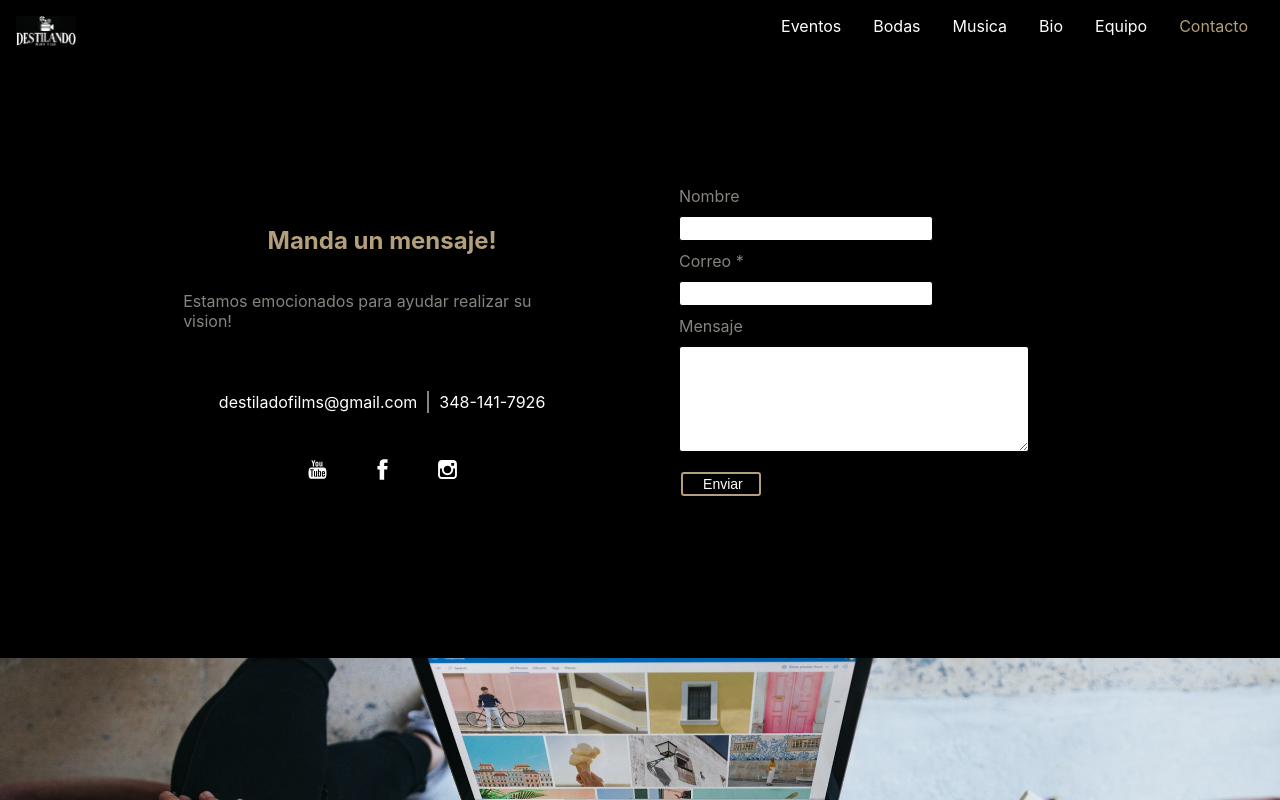
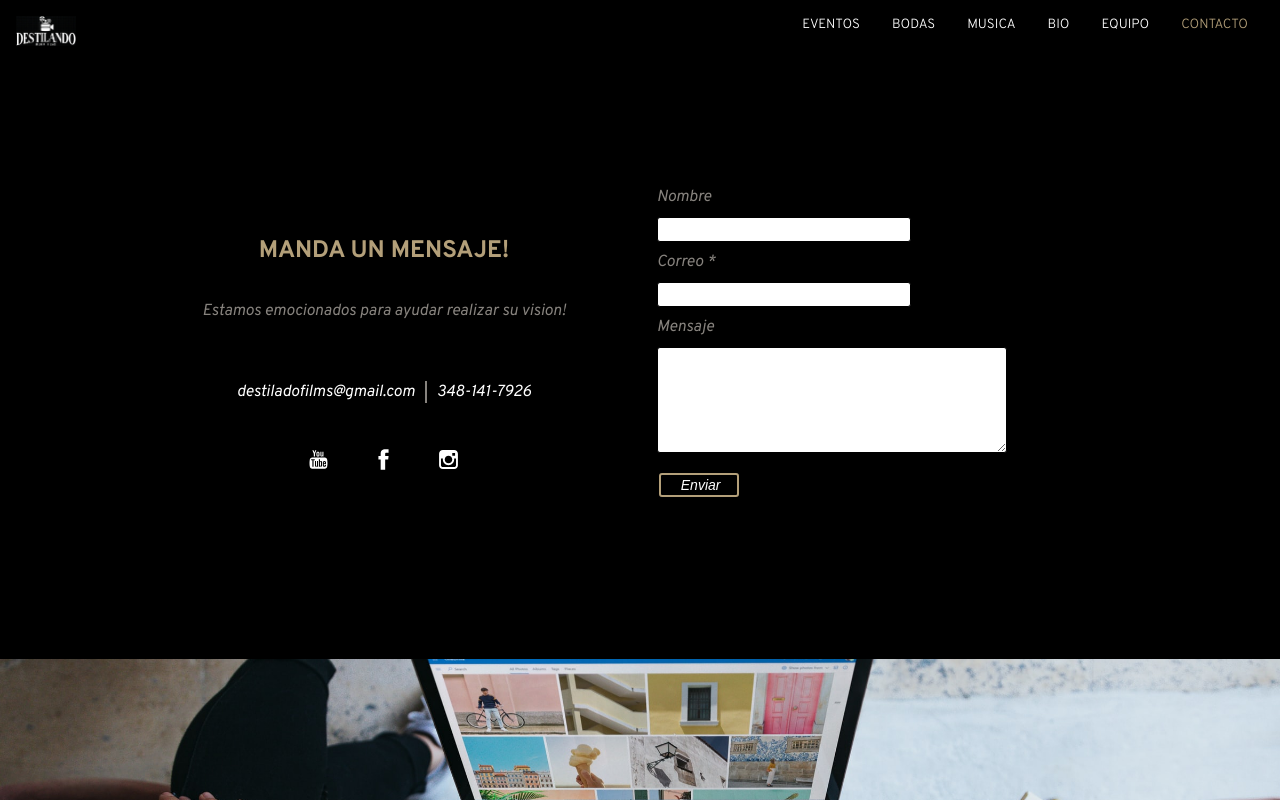
Before and after one commit to destilandofilms/DestiladoFilms, a React (Create React App) app in the folder portfolio/: page /contacto in a window 1280 px wide. Shown: the top 800 px of the page. Built offline with nearby package versions, Linux system fonts and the light colour scheme.

Commit message:
Changed fonts

```diff
--- a/portfolio/public/index.html
+++ b/portfolio/public/index.html
@@ -10,34 +10,14 @@
       content="Web site created using create-react-app"
     />
     <link rel="apple-touch-icon" href="%PUBLIC_URL%/logo192.png" />
-    <!--
-      manifest.json provides metadata used when your web app is installed on a
-      user's mobile device or desktop. See https://developers.google.com/web/fundamentals/web-app-manifest/
-    -->
+    <link rel="preconnect" href="https://fonts.googleapis.com">
+    <link rel="preconnect" href="https://fonts.gstatic.com" crossorigin>
+    <link href="https://fonts.googleapis.com/css2?family=Overpass:ital,wght@0,100;0,200;0,300;0,400;0,500;0,600;0,700;0,800;0,900;1,100;1,200;1,300;1,400;1,500;1,600;1,700;1,800;1,900&display=swap" rel="stylesheet">
     <link rel="manifest" href="%PUBLIC_URL%/manifest.json" />
-    <!--
-      Notice the use of %PUBLIC_URL% in the tags above.
-      It will be replaced with the URL of the `public` folder during the build.
-      Only files inside the `public` folder can be referenced from the HTML.
-
-      Unlike "/favicon.ico" or "favicon.ico", "%PUBLIC_URL%/favicon.ico" will
-      work correctly both with client-side routing and a non-root public URL.
-      Learn how to configure a non-root public URL by running `npm run build`.
-    -->
     <title>React App</title>
   </head>
   <body>
     <noscript>You need to enable JavaScript to run this app.</noscript>
     <div id="root"></div>
-    <!--
-      This HTML file is a template.
-      If you open it directly in the browser, you will see an empty page.
-
-      You can add webfonts, meta tags, or analytics to this file.
-      The build step will place the bundled scripts into the <body> tag.
-
-      To begin the development, run `npm start` or `yarn start`.
-      To create a production bundle, use `npm run build` or `yarn build`.
-    -->
   </body>
 </html>
--- a/portfolio/src/App.scss
+++ b/portfolio/src/App.scss
@@ -1,6 +1,11 @@
 .App {
   background-color: black;
   color: white;
+  font-family: 'Overpass', sans-serif;
+
+  p {
+    font-style: italic;
+  }
 
   footer {
     border-top: solid 1px black;
--- a/portfolio/src/components/NavBar/NavBar.scss
+++ b/portfolio/src/components/NavBar/NavBar.scss
@@ -2,6 +2,10 @@
     display: flex;
     justify-content: space-between;
     padding: 1rem;
+    font-family: 'Overpass', sans-serif;
+    font-weight: 300;
+    font-size: smaller;
+    text-transform: uppercase;
 
     .logo {
         a {
--- a/portfolio/src/containers/Contact/Contact.scss
+++ b/portfolio/src/containers/Contact/Contact.scss
@@ -20,6 +20,7 @@
 
             h2 {
                 color: #B39F79;
+                text-transform: uppercase;
             }
 
             p {
@@ -98,6 +99,7 @@
 
                 label {
                     color: rgb(135, 131, 126);
+                    font-style: italic;
                 }
 
                 input {
@@ -135,6 +137,8 @@
                     transition-property: all;
                     transition-timing-function: cubic-bezier(.4, 0, .2, 1);
                     margin-left: 2px;
+                    text-align: center;
+                    font-style: italic;
 
                     &:hover {
                         background: #B39F79;
--- a/portfolio/src/containers/Home/Home.scss
+++ b/portfolio/src/containers/Home/Home.scss
@@ -38,6 +38,7 @@
                 display: flex;
                 padding-top: 2rem;
                 transition: ease-in 0.5s;
+                font-style: italic;
 
                 &:hover {
                     color: #B39F79;
```
